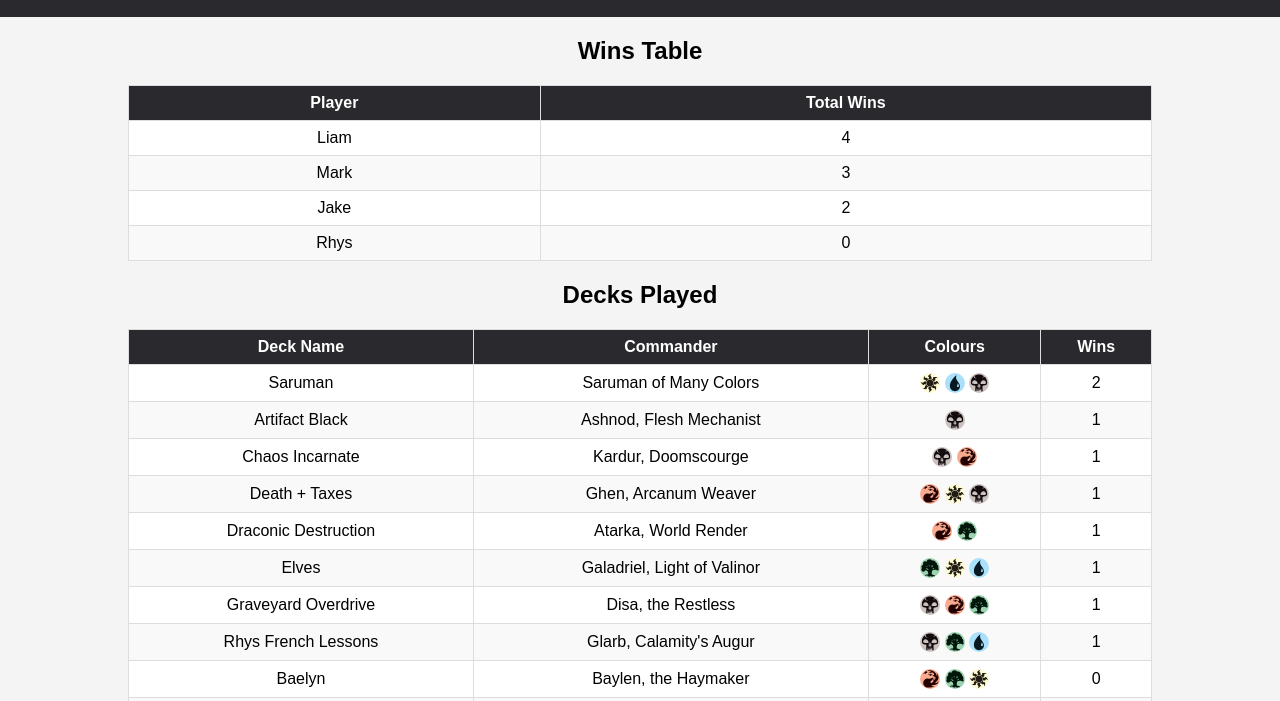
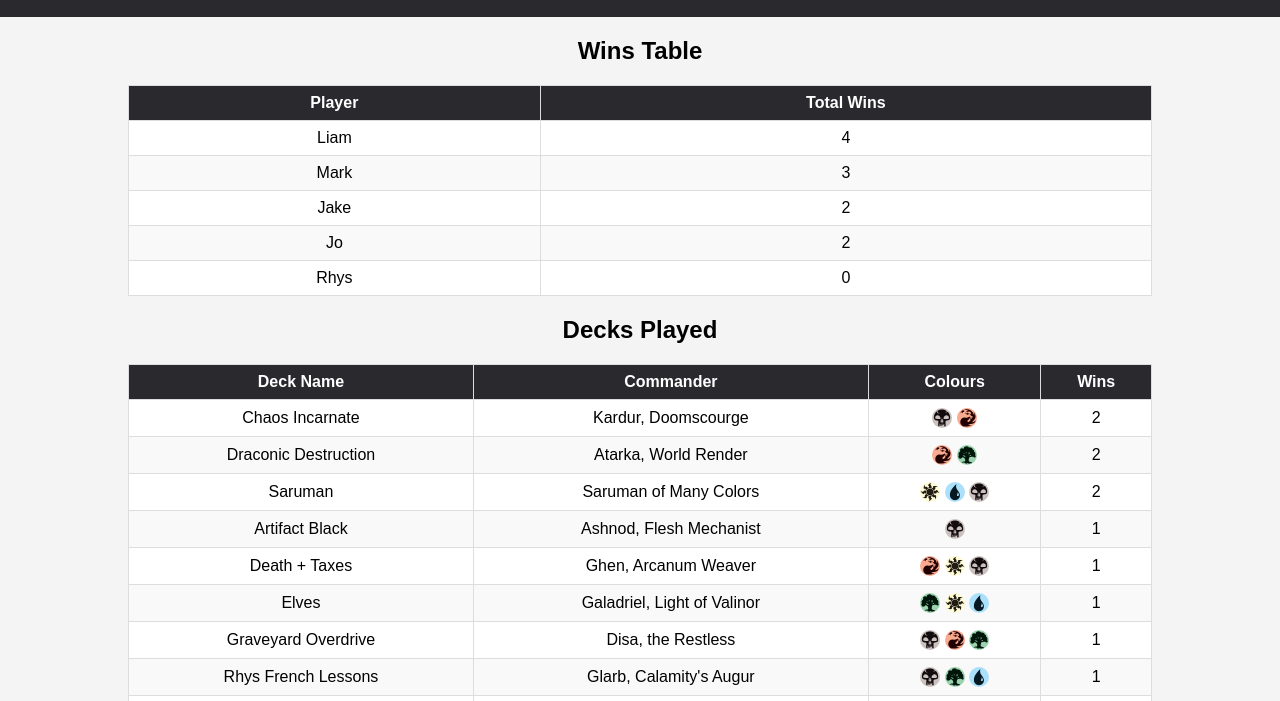
Before and after one commit to markglynnejones/markglynnejones.github.io, a plain HTML site: page index.html in a window 1280 px wide. Shown: the part 95-796 px from the top of the page. Drawn offline with Linux system fonts and the light colour scheme.

Commit message:
Update index.html

```diff
--- a/index.html
+++ b/index.html
@@ -125,6 +125,10 @@
                     <td>2</td>
                 </tr>
                 <tr>
+                    <td>Jo</td>
+                    <td>2</td>
+                </tr>
+                <tr>
                     <td>Rhys</td>
                     <td>0</td>
                 </tr>
@@ -148,7 +152,7 @@
                     <td>Draconic Destruction</td>
                     <td>Atarka, World Render</td>
                     <td><img class="mana-symbol" src="Red.svg" alt="Red" /> <img class="mana-symbol" src="Green.svg" alt="Green" /></td>
-                    <td>1</td>
+                    <td>2</td>
                 </tr>
                 <tr>
                     <td>Elves</td>
@@ -184,7 +188,7 @@
                     <td>Chaos Incarnate</td>
                     <td>Kardur, Doomscourge</td>
                     <td><img class="mana-symbol" src="Black.svg" alt="Black" /> <img class="mana-symbol" src="Red.svg" alt="Red" /></td>
-                    <td>1</td>
+                    <td>2</td>
                 </tr>
                 <tr>
                     <td>Saruman</td>
```
